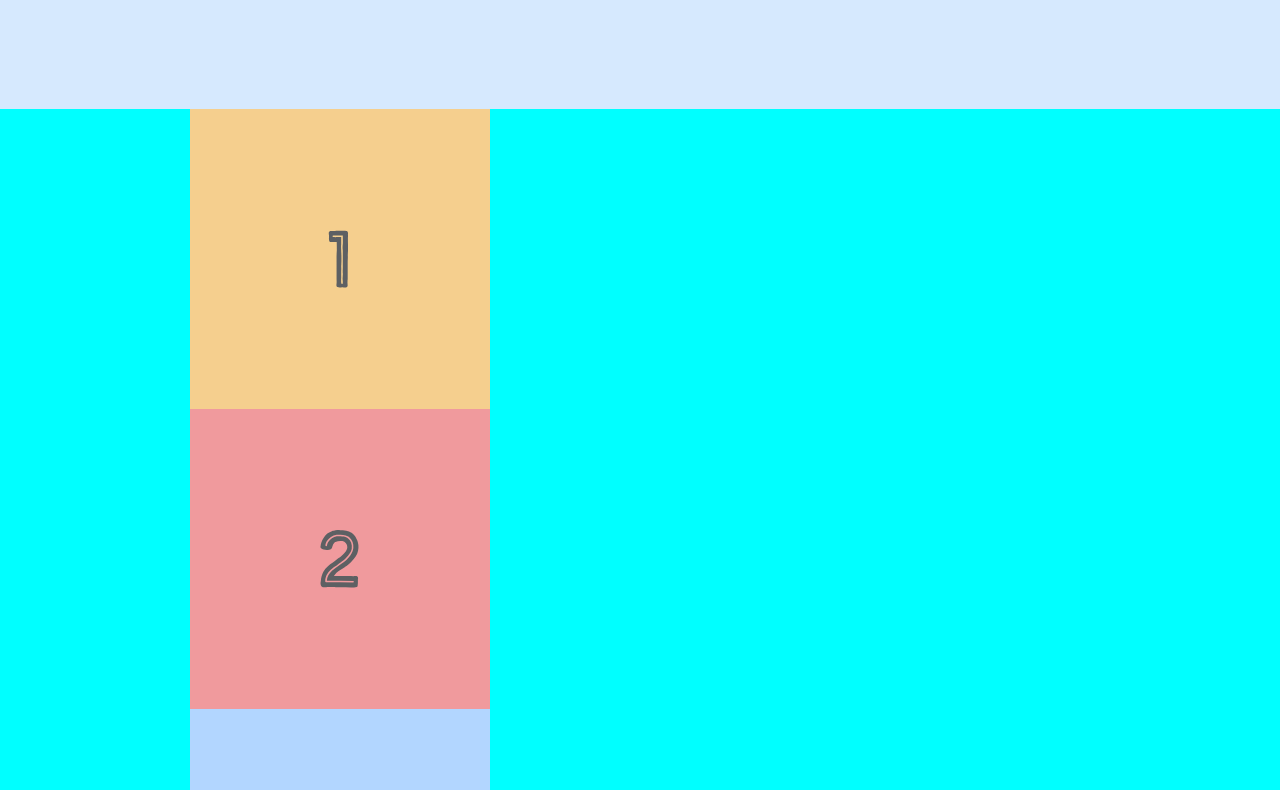
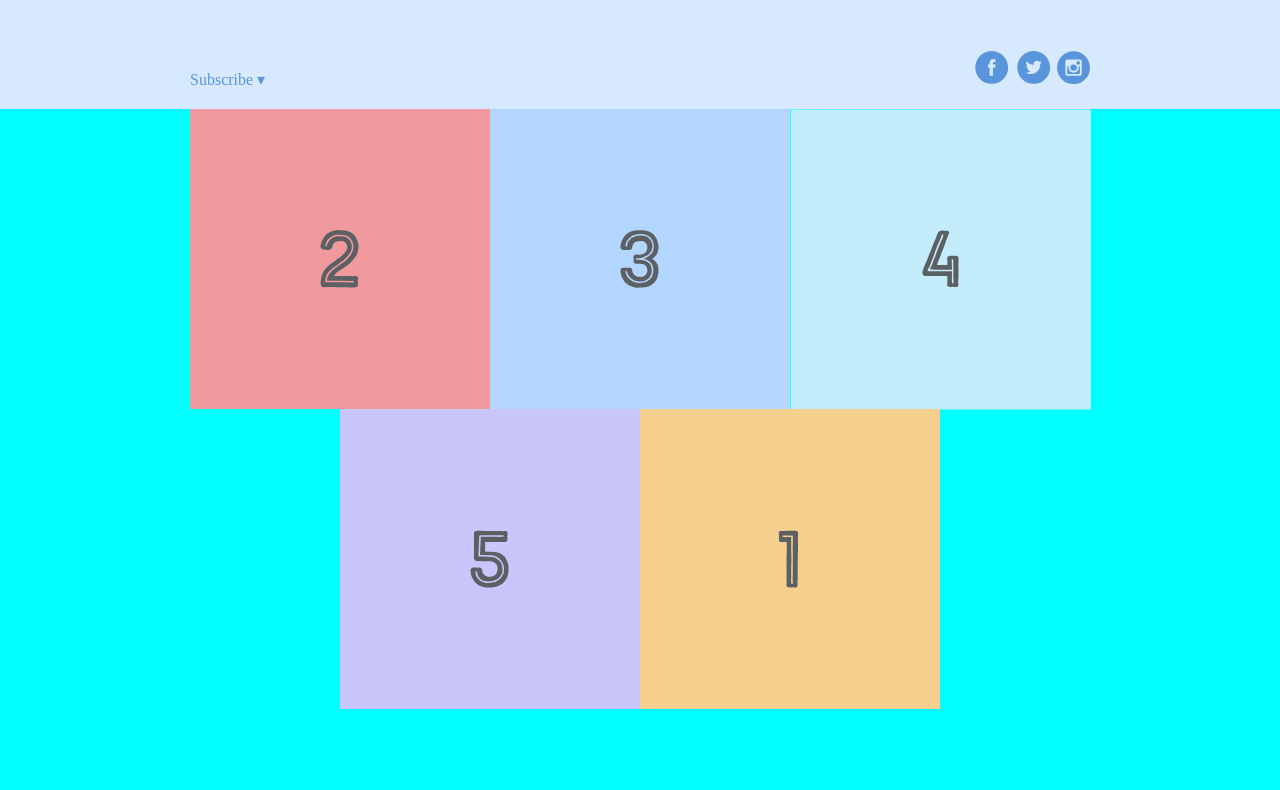
Before and after one commit to Captncarty/HTML-basics_css, a plain HTML site: page flexbox/flexbox.html in a window 1280 px wide. Shown: the part 249-1039 px from the top of the page. After the commit the page ends 962 px from the top, so only its background shows below. Drawn offline with Linux system fonts and the light colour scheme.

Commit message:
Container order, flex-item order and alignment

```diff
--- a/flexbox/style.css
+++ b/flexbox/style.css
@@ -65,11 +65,12 @@ body {
 }
 
 .photo-grid {
-    flex-direction: column;
+    flex-direction: row; /*row-reverse, column */
     flex-wrap: wrap;
     width: 900px;
     display: flex;
     justify-content: center;
+    align-items: center;
     /*border: 20px solid #1565c2;*/
 }
 
@@ -77,5 +78,18 @@ body {
     /*border: 1px solid #FFF;*/
     width: 300px;
     height: 300px;
-    border-radius: 5px;
 }
+/*Order of items using flex-items not flex-containers*/
+.first-item {
+    order: 1;
+}
+
+.last-item {
+    order: -1;
+}
+
+.social,
+.subscribe {
+    align-self: flex-end; /* algin both item at the bottom | flex-start for top*/
+    margin-bottom: 20px;
+}
```
